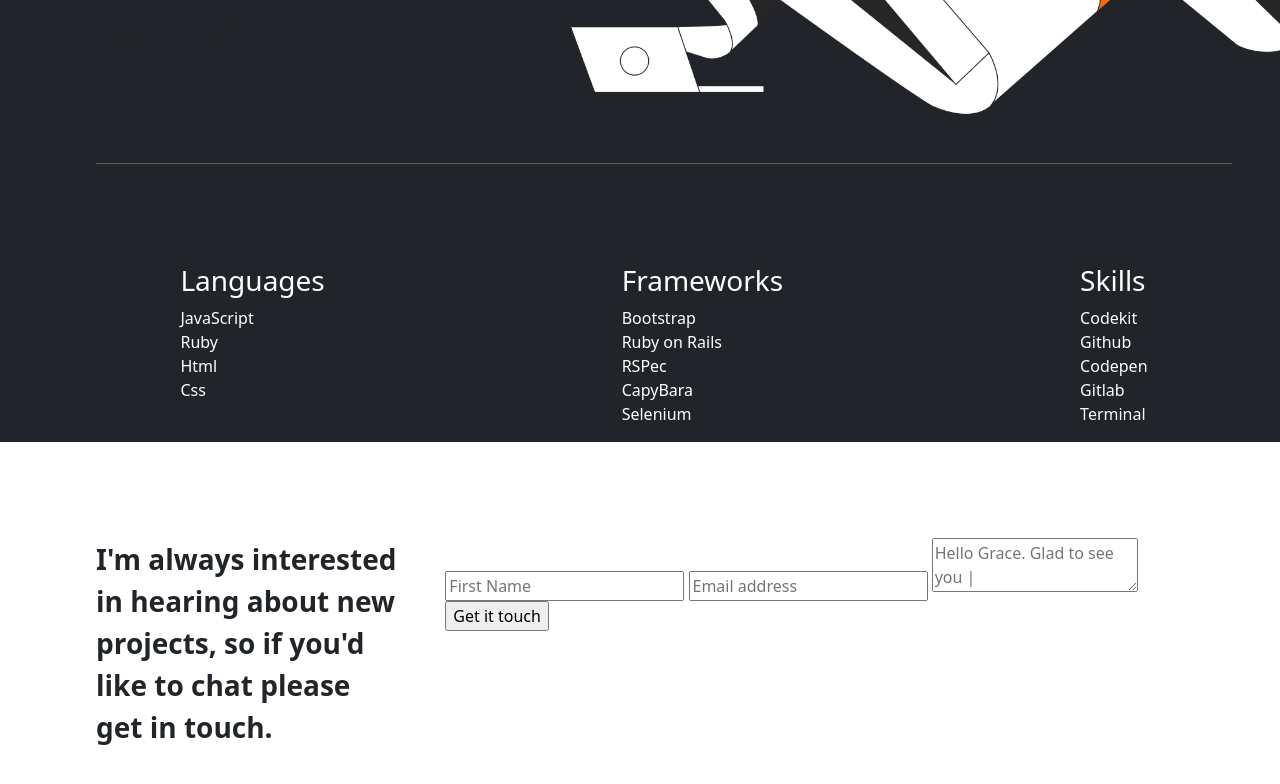
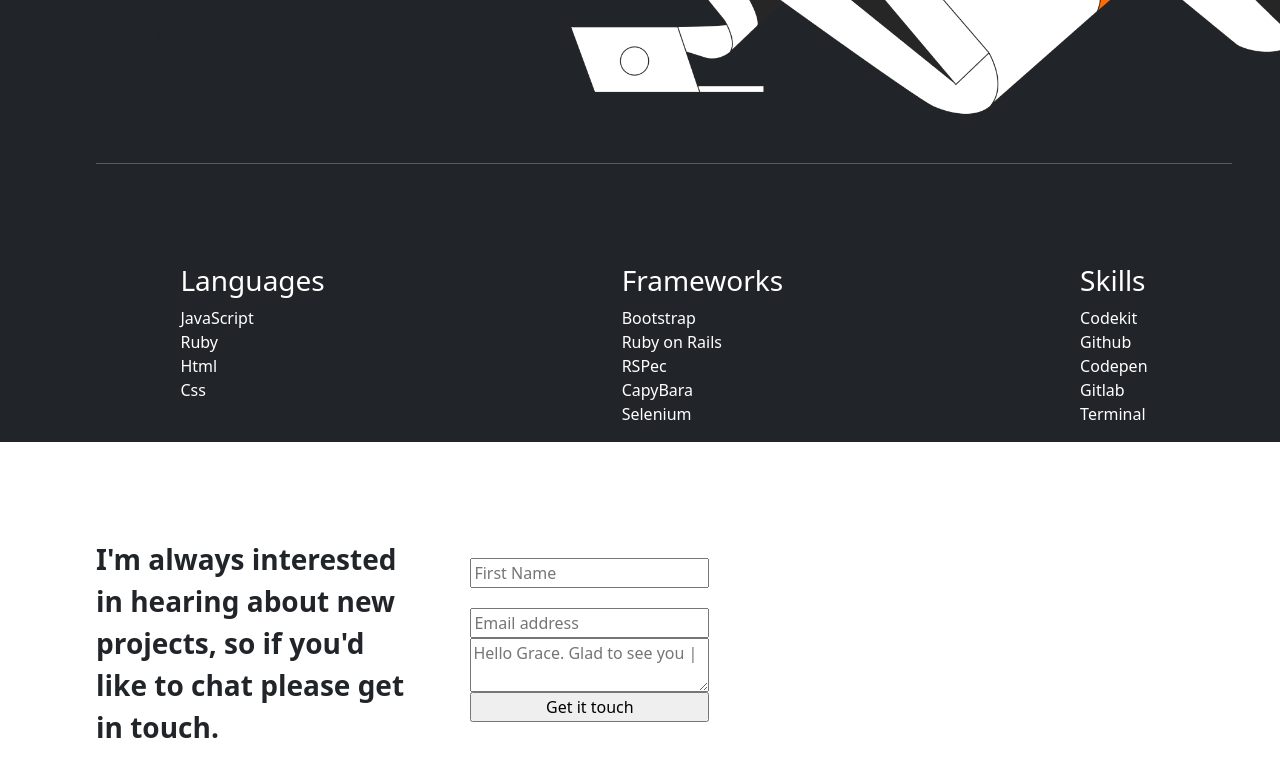
Before and after one commit to GraceAbike/Try-Bootstrap, a website: page index.html in a window 1280 px wide. Shown: the part 1617-2401 px from the top of the page. Drawn offline with nearby package versions, Linux system fonts and the light colour scheme.

Commit message:
Add form-container css

```diff
--- a/css/style.css
+++ b/css/style.css
@@ -89,14 +89,14 @@ h1 {
   width: 30%;
 }
 
-/* .form-container {
+.form-container {
   display: flex;
   flex-direction: column;
 }
 
 .input-name {
   margin-top: 20px;
-} */
+}
 
 /* .message {
   width: 684px;
```
